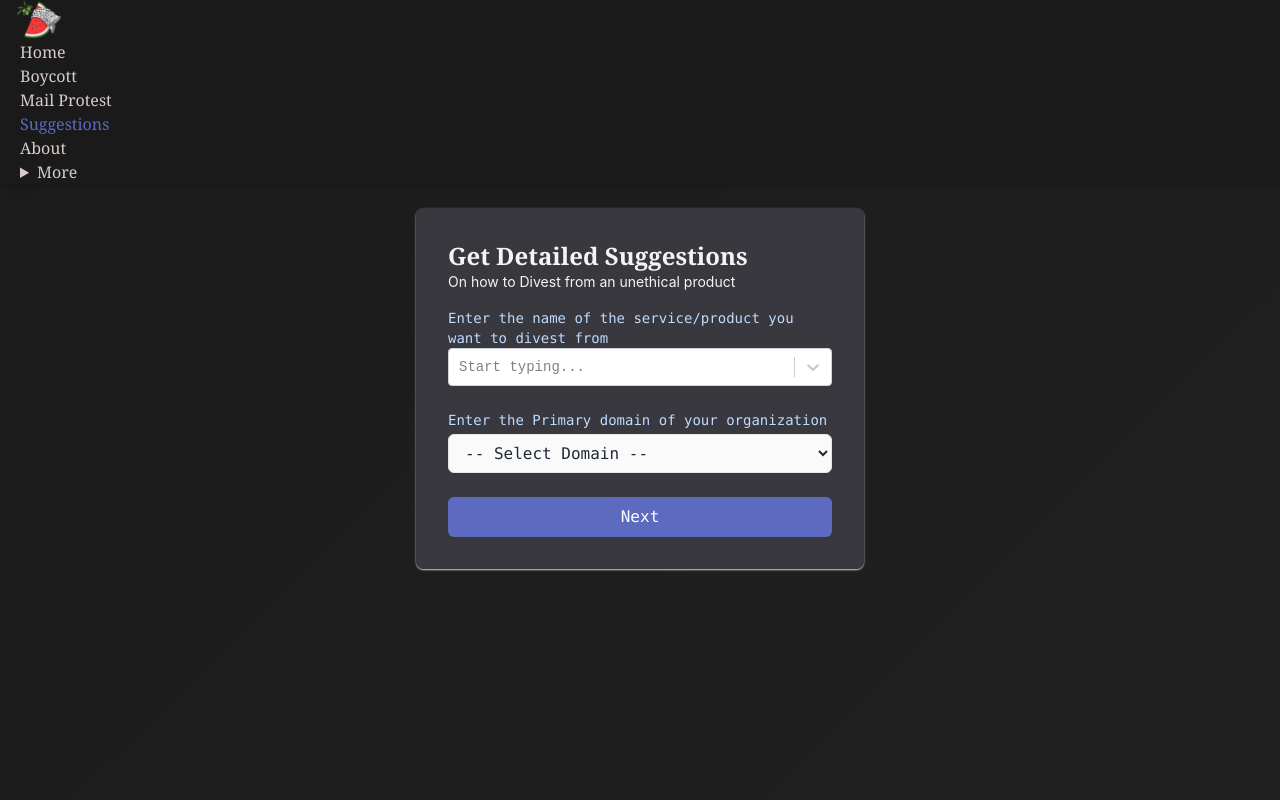
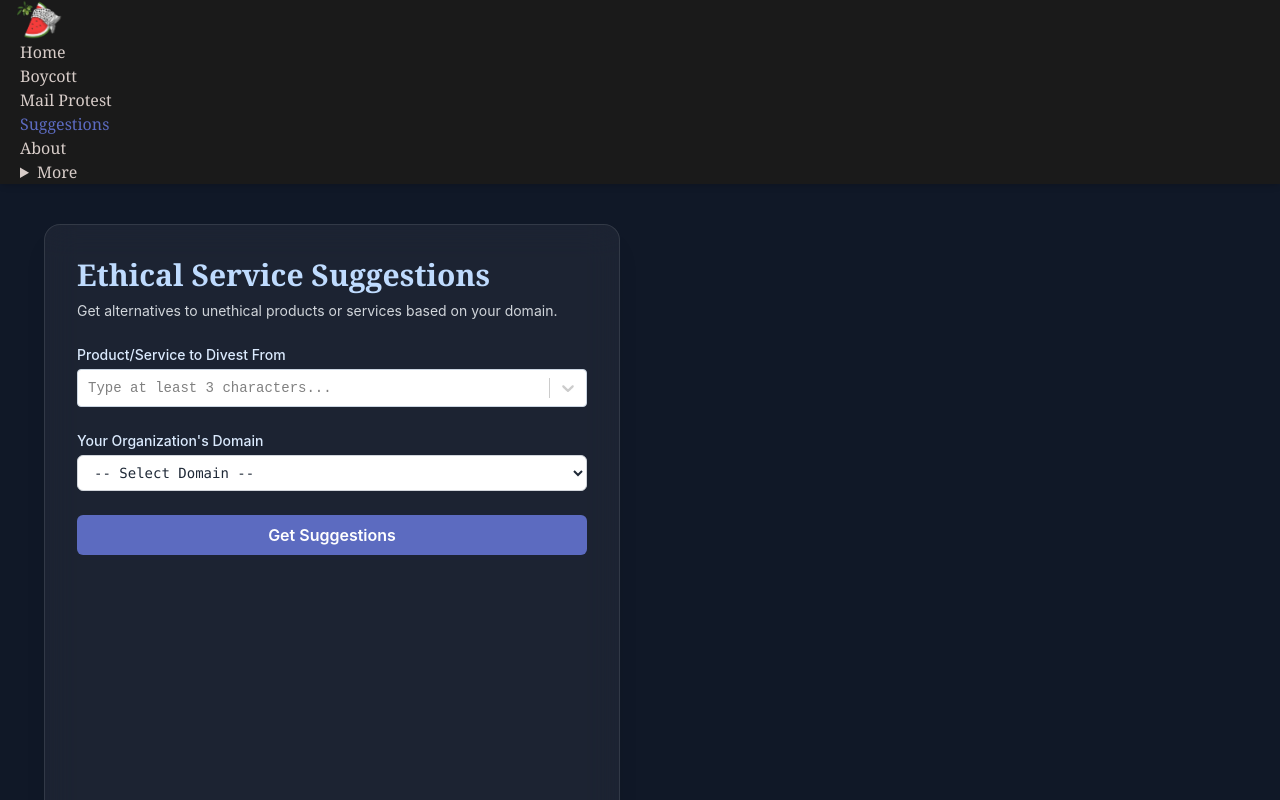
Before and after one commit to MohammadAdnanKhan/HumanityWithPalestine, a React (Vite) app: page /suggestions in a window 1280 px wide. Shown: the top 800 px of the page. Built offline with nearby package versions, Linux system fonts and the light colour scheme.

Commit message:
Modified the design

```diff
--- a/src/pages/Suggestions/Suggestions.jsx
+++ b/src/pages/Suggestions/Suggestions.jsx
@@ -1,4 +1,4 @@
-import { useState } from 'react'
+import { useState } from 'react';
 import AsyncSelect from 'react-select/async';
 
 // const BACKEND_BASE_URL = 'https://hackforpalestine.onrender.com';
@@ -9,17 +9,16 @@ function Suggestions() {
   const [domain, setDomain] = useState('');
   const [alternatives, setAlternatives] = useState(null);
 
-  // fetch suggestions dynamically
   const loadOptions = async (inputValue) => {
     if (inputValue.length < 3) return [];
     try {
       const res = await fetch(`${BACKEND_BASE_URL}/service?name=${encodeURIComponent(inputValue)}`);
       const data = await res.json();
 
-      return data.map(s => ({
+      return data.map((s) => ({
         label: `${s.Service_Name} (${s.Service_Type})`,
         value: s.Service_Name,
-        raw: s, // stored original object needed later
+        raw: s,
       }));
     } catch (err) {
       console.error('Error loading service suggestions:', err);
@@ -29,90 +28,88 @@ function Suggestions() {
 
   const handleSubmit = async (e) => {
     e.preventDefault();
-    console.log("Selected Service:", selectedService);
-    console.log("Domain:", domain);
-    // Do the POST /service here if needed
-
     try {
       const res = await fetch(`${BACKEND_BASE_URL}/service`, {
         method: 'POST',
         headers: {
-          "Content-Type": "application/json",
+          'Content-Type': 'application/json',
         },
         body: JSON.stringify({
-          "name": selectedService.raw.Service_Name,
-          "type": selectedService.raw.Service_Type,
-          "domain": domain
-        })
+          name: selectedService.raw.Service_Name,
+          type: selectedService.raw.Service_Type,
+          domain,
+        }),
       });
       const data = await res.json();
-      console.log(data);
       setAlternatives([...data]);
-    } catch (error) {
+    } catch (err) {
       console.error('Error fetching service alternatives:', err);
       setAlternatives(null);
     }
   };
 
   return (
-    <div className="min-h-screen flex flex-row justify-center gap-4 mt-6 pb-6">
-      <div className="bg-zinc-700/80 p-8 rounded-lg shadow-sm shadow-zinc-300 w-full h-fit max-w-md">
-        <h1 className="text-2xl font-serif font-bold text-gray-100">
-          Get Detailed Suggestions
+    <div className="min-h-screen px-4 md:px-10 py-10 flex flex-col lg:flex-row gap-10 justify-center bg-[#101827]">
+      {/* Left: Form */}
+      <div className="bg-white/5 border border-white/10 backdrop-blur-lg p-6 md:p-8 rounded-2xl shadow-xl w-full max-w-xl text-white">
+        <h1 className="text-2xl md:text-3xl font-serif font-bold text-blue-200 mb-2">
+          Ethical Service Suggestions
         </h1>
-        <p className='text-sm mb-4'>On how to Divest from an unethical product</p>
+        <p className="text-sm text-gray-300 mb-6">
+          Get alternatives to unethical products or services based on your domain.
+        </p>
 
         <form onSubmit={handleSubmit} className="space-y-6">
-
-          {/* service name autocomplete */}
+          {/* Autocomplete Input */}
           <div>
-            <label className="block text-sm font-mono font-medium text-blue-200">
-              Enter the name of the service/product you want to divest from
+            <label className="block text-sm font-medium text-blue-100 mb-1">
+              Product/Service to Divest From
             </label>
             <AsyncSelect
               cacheOptions
               defaultOptions
               loadOptions={loadOptions}
               onChange={setSelectedService}
-              placeholder="Start typing..."
-              className="text-sm text-slate-900"
+              placeholder="Type at least 3 characters..."
+              className="text-sm text-black"
               styles={{
                 control: (base) => ({
                   ...base,
                   backgroundColor: 'white',
                   fontFamily: 'monospace',
-                  borderColor: '#d1d5db',
+                  borderColor: '#cbd5e1',
                 }),
                 menu: (base) => ({
                   ...base,
-                  zIndex: 999,
+                  zIndex: 20,
                 }),
               }}
             />
           </div>
+
+          {/* Display Features */}
           {(selectedService?.raw?.Feature_1 || selectedService?.raw?.Feature_2) && (
-            <div className="mt-4 px-4 py-2 bg-zinc-800/50 border border-zinc-300 rounded-md shadow-sm">
-              <h3 className="text-md font-mono font-semibold text-gray-100 mb-2">
-                Services Provided by <span className="text-blue-300">{selectedService.value}</span>
+            <div className="bg-zinc-800/60 border border-zinc-600 p-4 rounded-lg text-sm text-gray-200">
+              <h3 className="font-bold mb-2">
+                Features of <span className="text-blue-300">{selectedService.value}</span>
               </h3>
-              <ul className="list-disc list-inside text-sm text-zinc-200 space-y-1">
+              <ul className="list-disc list-inside space-y-1">
                 {selectedService.raw.Feature_1 && <li>{selectedService.raw.Feature_1}</li>}
                 {selectedService.raw.Feature_2 && <li>{selectedService.raw.Feature_2}</li>}
               </ul>
             </div>
           )}
 
-          {/* domain selection */}
+          {/* Domain Dropdown */}
           <div>
-            <label className="block text-sm font-mono font-medium text-blue-200">
-              Enter the Primary domain of your organization
+            <label className="block text-sm font-medium text-blue-100 mb-1">
+              Your Organization's Domain
             </label>
             <select
-              aria-placeholder='type'
               value={domain}
-              onChange={e => setDomain(e.target.value)}
+              onChange={(e) => setDomain(e.target.value)}
               required
-              className="mt-1 block font-mono w-full px-3 py-2 border rounded-md bg-zinc-50 text-gray-800"
+              className="w-full bg-white text-sm font-mono text-gray-800 px-3 py-2 rounded-md border border-gray-300"
             >
               <option value="">-- Select Domain --</option>
               <option value="education">Education</option>
@@ -125,42 +122,61 @@ function Suggestions() {
 
           <button
             type="submit"
-            className="w-full font-mono bg-[#5C6BC0] text-white py-2 px-4 rounded-md hover:bg-[#5C6BC0]/80 transition"
+            className="w-full bg-[#5C6BC0] hover:bg-[#4e5db3] text-white font-semibold py-2 px-4 rounded-md transition duration-200"
           >
-            Next
+            Get Suggestions
           </button>
         </form>
       </div>
 
-      {alternatives?.length == 0 && (
-        <div className="w-full max-w-md bg-zinc-700/80 p-6 rounded-lg shadow-sm shadow-zinc-300 text-gray-100">
-          No data avb
-        </div>
-      )}
-      {alternatives?.length > 0 && (
-        <div className="w-full max-w-md bg-zinc-700/80 p-6 rounded-lg shadow-sm shadow-zinc-300 text-gray-100">
-          <h2 className="text-xl font-serif font-bold mb-4 text-blue-200">Suggested Ethical Alternatives</h2>
-          <ul className="space-y-3 text-sm">
+      {/* Right: Suggestions */}
+      <div className="w-full max-w-xl">
+        {alternatives?.length === 0 && (
+          <div className="bg-white/5 border border-white/10 backdrop-blur-lg p-6 rounded-2xl shadow-xl text-center text-gray-300">
+            No ethical alternatives found.
+          </div>
+        )}
+        {alternatives?.length > 0 && (
+          <div className="space-y-6">
+            <h2 className="text-xl font-bold text-blue-200 font-serif mb-2">
+              Ethical Alternatives
+            </h2>
             {alternatives.map((alt, idx) => (
-              <li key={idx} className="bg-zinc-800/60 p-3 rounded-md border border-zinc-600">
-                <p className="font-mono text-blue-300">{alt.Service_Name}
-                  {alt.Score <= 10 && <span className='text-green-400'> ({alt.Score}) Yes</span>}
-                  {alt.Score > 10 && alt.Score <= 20 && <span className='text-yellow-400'> ({alt.Score}) Maybe</span>}
-                  {alt.Score > 20 && <span className='text-red-400'> ({alt.Score}) Avoid</span>}
+              <div
+                key={idx}
+                className="bg-white/5 border border-white/10 backdrop-blur-xl p-4 rounded-xl text-sm text-white space-y-2 shadow-md"
+              >
+                <p className="text-base font-mono font-semibold text-blue-300">
+                  {alt.Service_Name}
+                  {alt.Score <= 10 && (
+                    <span className="ml-2 px-2 py-0.5 text-xs rounded bg-green-500/20 text-green-300">
+                      ({alt.Score}) Ethical
+                    </span>
+                  )}
+                  {alt.Score > 10 && alt.Score <= 20 && (
+                    <span className="ml-2 px-2 py-0.5 text-xs rounded bg-yellow-500/20 text-yellow-300">
+                      ({alt.Score}) Caution
+                    </span>
+                  )}
+                  {alt.Score > 20 && (
+                    <span className="ml-2 px-2 py-0.5 text-xs rounded bg-red-500/20 text-red-400">
+                      ({alt.Score}) Avoid
+                    </span>
+                  )}
                 </p>
-                <p className="font-mono text-sm text-blue-200">{alt.Description}</p>
-                <p className="font-mono text-sm text-blue-500">
-                  Average Monthly Running Costs: ${alt.average_monthly_running_cost}
+                <p className="text-gray-300 font-mono">{alt.Description}</p>
+                <p className="text-blue-200 text-xs">
+                  Avg. Monthly Cost: ${alt.average_monthly_running_cost}
                 </p>
-                {alt.Feature_1 && <p className="text-zinc-200 mt-1">• {alt.Feature_1}</p>}
-                {alt.Feature_2 && <p className="text-zinc-200">• {alt.Feature_2}</p>}
-              </li>
+                {alt.Feature_1 && <p className="text-gray-200">• {alt.Feature_1}</p>}
+                {alt.Feature_2 && <p className="text-gray-200">• {alt.Feature_2}</p>}
+              </div>
             ))}
-          </ul>
-        </div>
-      )}
+          </div>
+        )}
+      </div>
     </div>
-  )
+  );
 }
 
-export default Suggestions
+export default Suggestions;
```
